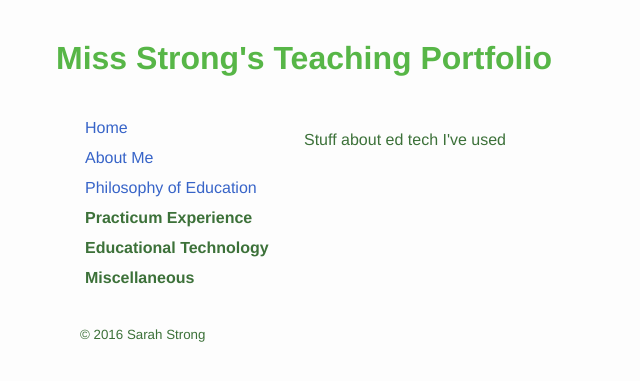
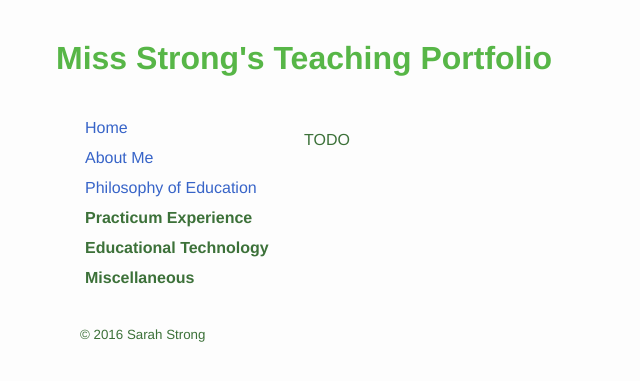
Before and after one commit to sarahstrong314/sarahstrong.ca, a Jekyll site: the page built from educational-technology/experiences-with-educational-technology.html, in a window 1280 px wide. Shown: the top 381 px of the page, without its empty margins (0-640 px from the left). Built offline with Jekyll 4.4.1, drawn with Linux system fonts in a browser that asks for light colours; nearby versions of some CDN libraries; library files that are not in the unit come from our copies; Markdown is read by kramdown in place of the engine named in the settings.

Commit message:
Update experiences-with-educational-technology.html

```diff
--- a/educational-technology/experiences-with-educational-technology.html
+++ b/educational-technology/experiences-with-educational-technology.html
@@ -4,5 +4,9 @@ title: Educational Technology Experiences
 ---
 
 <div id="Educational Technology Experiences">
-<p>Stuff about ed tech I've used </p>
+
+<p>TODO</p>
+
+<!--Stuff about ed tech I've used-->
+
 </div>
```
